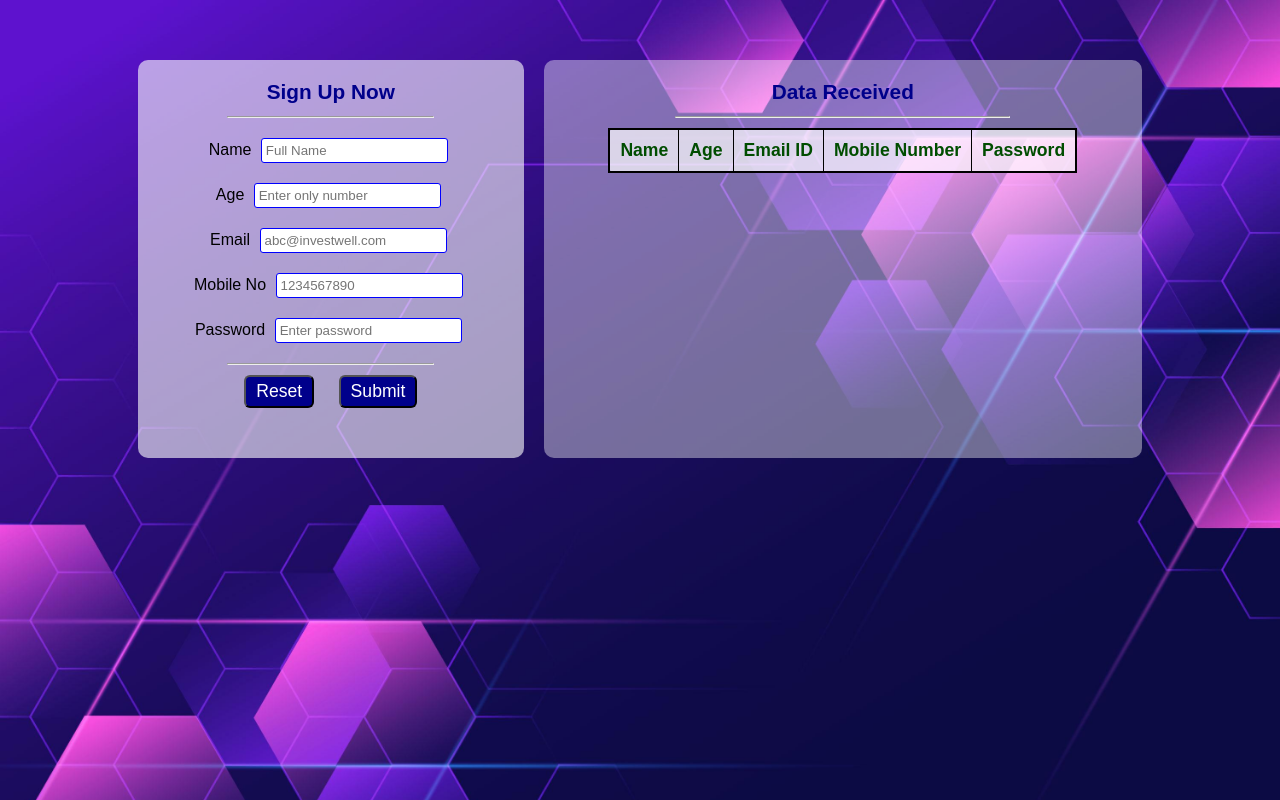
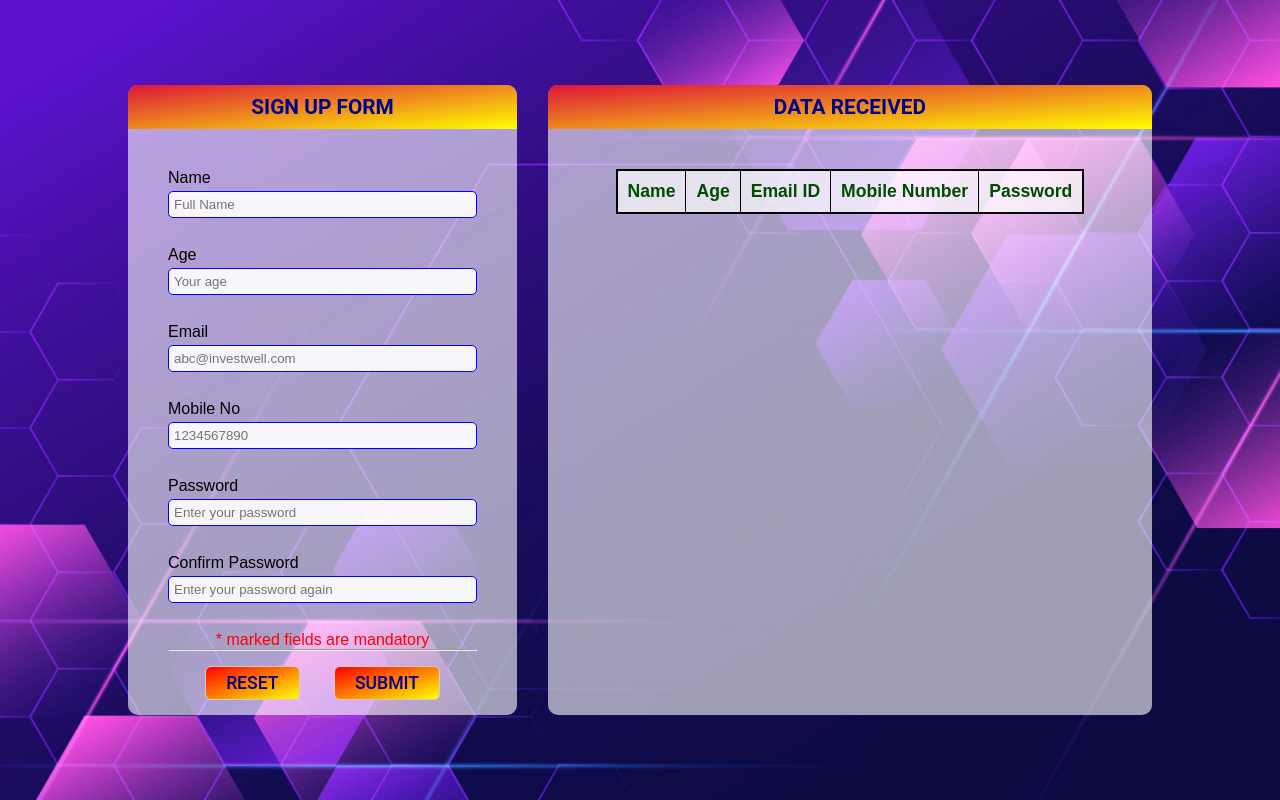
Before and after one commit to amitkrraj/AIT-Training, a PHP site: page / in a window 1280 px wide. Run offline with PHP 8.4, Linux system fonts and the light colour scheme; lists and menus that the app fills with data are empty.

Commit message:
modify ui interface

```diff
--- a/18-01-2022/Sign Up Form 1/index.html
+++ b/18-01-2022/Sign Up Form 1/index.html
@@ -5,56 +5,73 @@
         <meta http-equiv="X-UA-Compatible" content="IE=edge" />
         <meta name="viewport" content="width=device-width, initial-scale=1.0" />
         <title>Sign Up Form</title>
+        <link rel="stylesheet" href="https://stackpath.bootstrapcdn.com/font-awesome/4.7.0/css/font-awesome.min.css">
         <link rel="stylesheet" href="./style.css" />
     </head>
     <body>
         <div class="container">
-
             <div class="enter-data">
-
-        <h1>Sign Up Now</h1>
-        <hr>
-        <div class="sign-up">
-          <form action="">
-              <div>
+                <div class="header">
+                    <h1>Sign Up Form</h1>
+                </div>
+                <div class="form">
+                    <form>
+                        <div class="form-control">
                             <label for="name">Name</label>
-                  <input type="text" id="name" placeholder="Full Name">
-                  <p id="error-name" class="error"></p>
+                            <input type="text" id="name" placeholder="Full Name" />
+                            <i class="fa fa-check-circle"></i>
+                            <i class="fa fa-exclamation-circle"></i>
+                            <p>Error Message</p>
                         </div>
-              <div>
+                        <div class="form-control">
                             <label for="age">Age</label>
-                  <input type="number" id="age" placeholder="Enter only number">
-                  <p id="error-age" class="error"></p>
+                            <input type="text" id="age" placeholder="Your age" />
+                            <i class="fa fa-check-circle"></i>
+                            <i class="fa fa-exclamation-circle"></i>
+                            <p>Error Message</p>
                         </div>
-              <div>
+                        <div class="form-control">
                             <label for="email">Email</label>
-                  <input type="email" id="email" placeholder="abc@investwell.com">
-                  <p id="error-email" class="error"></p>
+                            <input type="text" id="email" placeholder="abc@investwell.com" />
+                            <i class="fa fa-check-circle"></i>
+                            <i class="fa fa-exclamation-circle"></i>
+                            <p>Error Message</p>
                         </div>
-              <div>
+                        <div class="form-control">
                             <label for="mobile">Mobile No</label>
-                  <input type="number" id="mobile" placeholder="1234567890">
-                  <p id="error-mobile" class="error"></p>
+                            <input type="text" id="mobile" placeholder="1234567890" />
+                            <i class="fa fa-check-circle"></i>
+                            <i class="fa fa-exclamation-circle"></i>
+                            <p>Error Message</p>
                         </div>
-              <div>
+                        <div class="form-control">
                             <label for="password">Password</label>
-                  <input type="password" id="password" placeholder="Enter password">
-                  <p id="error-password" class="error"></p>
+                            <input type="password" id="password" placeholder="Enter your password" />
+                            <i class="fa fa-check-circle"></i>
+                            <i class="fa fa-exclamation-circle"></i>
+                            <p>Error Message</p>
                         </div>
-              <div>
-                  <hr>
-                  <button type="reset">Reset</button>
+                        <div class="form-control">
+                            <label for="cpassword">Confirm Password</label>
+                            <input type="password" id="cpassword" placeholder="Enter your password again" />
+                            <i class="fa fa-check-circle"></i>
+                            <i class="fa fa-exclamation-circle"></i>
+                            <p>Error Message</p>
+                        </div>
+                        <div class="btn">
+                            <p>* marked fields are mandatory</p>
+                            <hr/>
+                            <button type="reset" id="reset">Reset</button>
                             <button type="button" id="save-data">Submit</button>
                         </div>
-
                     </form>
                 </div>
             </div>
 
-
             <div class="show-data">
+                <div class="header">
                     <h1>Data Received</h1>
-        <hr>
+                </div>
                 <table id="table">
                     <tr>
                         <th>Name</th>
@@ -65,7 +82,6 @@
                     </tr>
                 </table>
             </div>
-
         </div>
 
         <script src="./script.js"></script>
--- a/18-01-2022/Sign Up Form 1/style.css
+++ b/18-01-2022/Sign Up Form 1/style.css
@@ -1,3 +1,5 @@
+@import url('https://fonts.googleapis.com/css2?family=Raleway:wght@100;200;300;400;500;600;700&display=swap');
+
 *{
     padding:0;
     margin:0;
@@ -7,58 +9,106 @@ body{
     background-image: url(./bg0.jpg);
     background-size: cover;
     background-repeat: no-repeat;
-    overflow: hidden;
     font-family: sans-serif;
+    width: 100vw;
+    height: 100vh;
+    justify-content: center;
+    align-items: center;
+    display: flex;
 }
 .container {
     width:80%;
-    margin: 50px auto;
+    margin: auto;
     display: flex;
+    justify-content: space-between;
 }
 .enter-data{
     width: 38%;
     background: rgba(255,255,255, 0.6);
-    padding: 20px;
-    margin: 10px;
+    border-radius: 10px;
+}
+.header{
+    background-image: linear-gradient(to bottom right, crimson, yellow);
+    padding: 10px 0;
+    border-radius: 10px 10px 0 0;
+}
+h1{
+    color: #00008b;
+    font-family: 'Roboto', sans-serif;
+    font-size: 1.3rem;
+    font-weight: 700;
+    text-transform: uppercase;
     text-align: center;
-    border-radius: 10px;
+}
+.form{
+    margin: 40px;
+    margin-bottom: 0;
+}
+.form-control{
+    margin-bottom: 12px;
+    position: relative;
+}
+.form-control label{
+    display: inline-block;
+    margin-bottom: 4px;
+}
+.form-control input{
+    width: 100%;
+    display: block;
+    border: 1px solid blue;
+    border-radius: 5px;
+    padding: 5px;
+    background: rgba(255,255,255, 0.9);
+    /* font-size: 19px; */
+}
+.form-control input:focus{
+    outline: 0;
+    border: 1px #555 solid;
+}
+.form-control.success input{
+    border-color: #2ecc71;
+}
+.form-control.error input{
+    border-color: #e74c21;
+}
+.form-control i{
+    position: absolute;
+    right: 8px;
+    top: 30px;
+    visibility: hidden;
+}
+.form-control.success i.fa-check-circle{
+    color: #2ecc71;
+    visibility: visible;
+}
+.form-control.error i.fa-exclamation-circle{
+    color: #e74c21;
+    visibility: visible;
+}
+.form-control p{
+    font-size: 14px;
+    color: #e74c21;
+    font-weight: 500;
+    left: 0;
+    visibility: hidden;
+    /* position: absolute; */
+    /* bottom: 0; */
+}
+.form-control.error p{
+    visibility: visible;
+}
+
+hr{
+    width: 100%;
 }
 .show-data{
     width: 59%;
-    background: rgba(255,255,255, 0.4);
-    padding: 20px;
-    margin: 10px;
-    text-align: center;
+    background: rgba(255,255,255, 0.6);
     border-radius: 10px;
 }
-h1{
-    color: #00008b;
-    font-size: 1.3rem;
-    font-weight: 800;
-    margin-bottom: 12px;
+.show-data #table{
+    margin: 40px auto;
 }
-hr{
-    width: 60%;
-    margin: auto;
-}
-.sign-up form div{
-    margin: 20px 0;
-}
-input{
-    border-radius: 3px;
-    border: 1px solid blue;
-    padding: 4px;
-    margin: 0 5px;
-}
-button{
-    padding: 4px 10px;
-    margin: 10px;
-    background-color: #00008b;
-    color: #fff;
-    font-size: 1.1rem;
-    border-radius: 6px;
-}
-
 table{
     border-collapse: collapse;
     border: 2px #000 solid;
@@ -74,6 +124,31 @@ th{
     font-size: 1.1rem;
     font-family: Arial, Helvetica, sans-serif;
 }
+.btn{
+    text-align: center;
+}
+.btn p{
+    color: red;
+}
+button{
+    padding: 6px 20px;
+    margin: 15px;
+    background-image: linear-gradient(to bottom right, red, yellow);
+    color: darkblue;
+    font-size: 1.1rem;
+    font-family: 'Roboto', sans-serif;
+    font-weight: 500;
+    text-transform: uppercase;
+    border-radius: 6px;
+    border: 1px solid #ccc;
+    cursor: pointer;
+    transition: all 0.3s ease;
+}
+button:hover{
+    background-color: darkgreen;
+    transform: scale(1.03,1.03);
+    border: 1px solid #fff;
+}
 td{
     border: 1px solid #000;
     padding: 9px;
@@ -82,6 +157,3 @@ td{
     font-family: serif;
 
 }
-.error{
-    color: crimson;
-}
```
Also changed, not shown: 18-01-2022/Sign Up Form 1/script.js (+168 -69 lines). Lines whose indentation alone changed are shown as unchanged.
